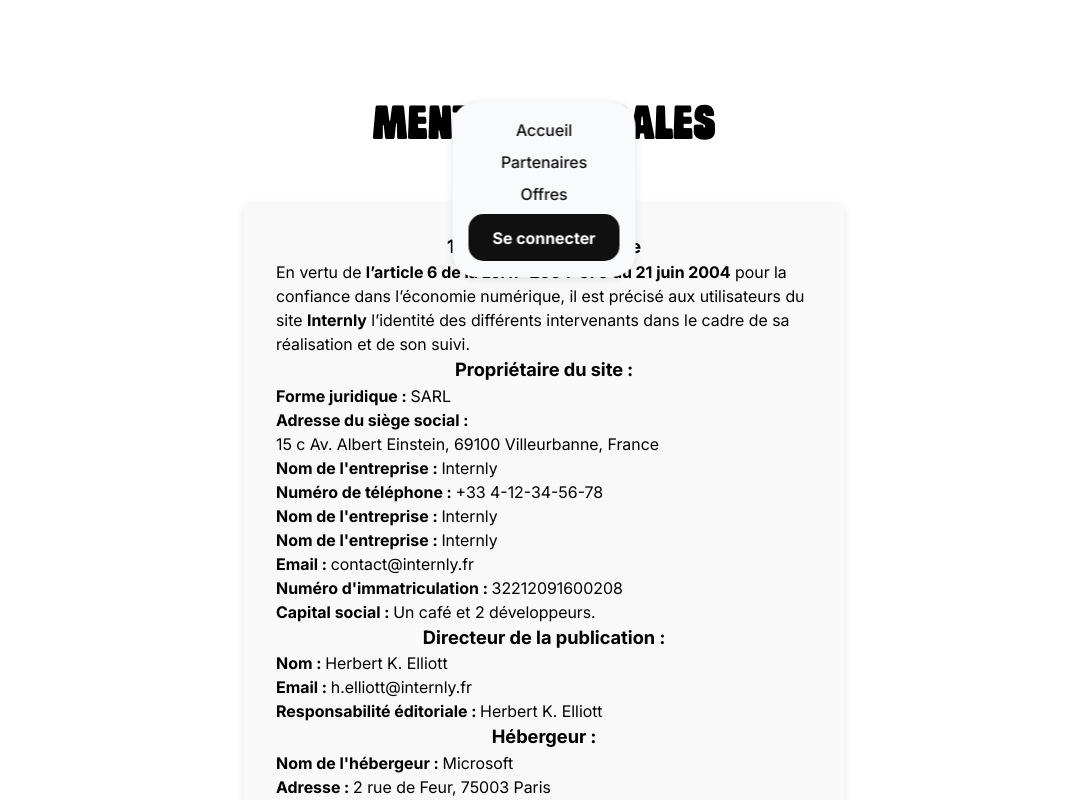
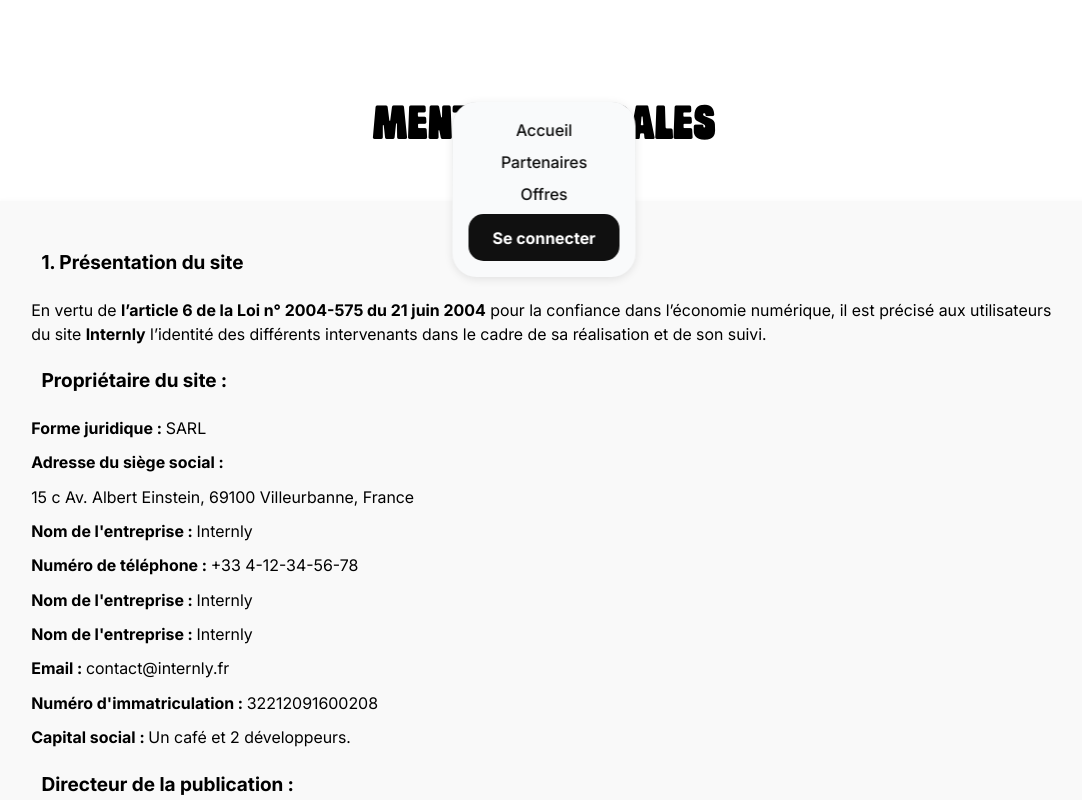
Before and after one commit to betasown/GR6-Internly_frontend, a Next.js app in the folder internly/: page /MentionsLegales in a window 1280 px wide. Shown: the top 800 px of the page, without its empty margins (96-1178 px from the left). Built offline with nearby package versions, Linux system fonts and the light colour scheme.

Commit message:
feat : modif modification css mention légales

```diff
--- a/internly/src/app/globals.css
+++ b/internly/src/app/globals.css
@@ -1011,20 +1011,20 @@ input[type="radio"]:checked, input[type="checkbox"]:checked {
   background-color: #f9f9f9;
   border-radius: 8px;
   box-shadow: 0 4px 8px rgba(0, 0, 0, 0.1);
-  max-width: 600px;
+  max-width: 1100px;
   margin: auto;
 }
 
 .titre-legales {
-  text-align: center;
+  text-align: left;
   margin: 0 auto;
-  font-size: 1.15rem;
-  padding: auto;
+  font-size: 1.20rem;
+  padding: 1.5%;
 }
 
 .paragraphe-legales {
   text-align: left;
   margin: 0 auto;
   font-size: 1rem;
-  padding: auto;
+  padding: 0.5%;
 }
```
